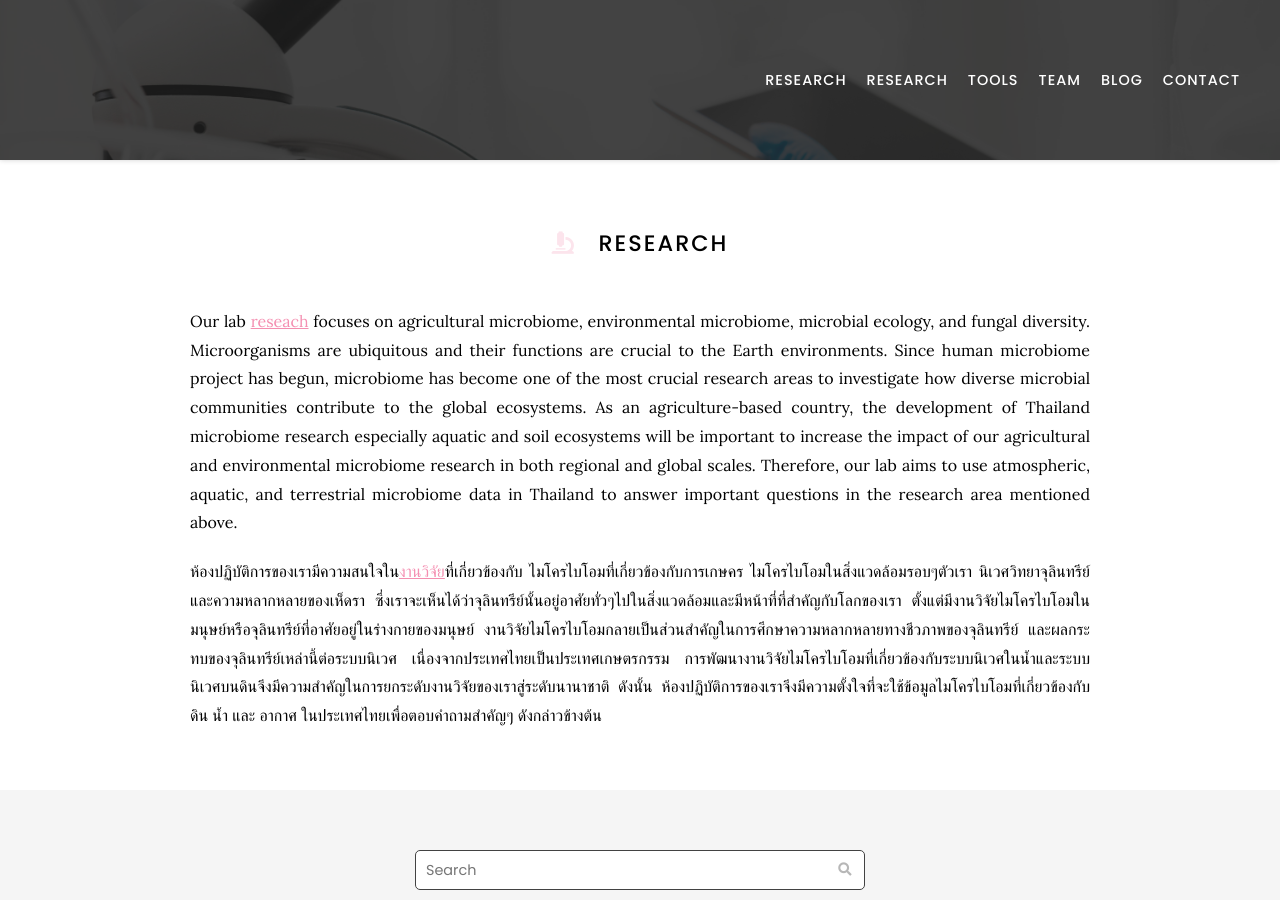
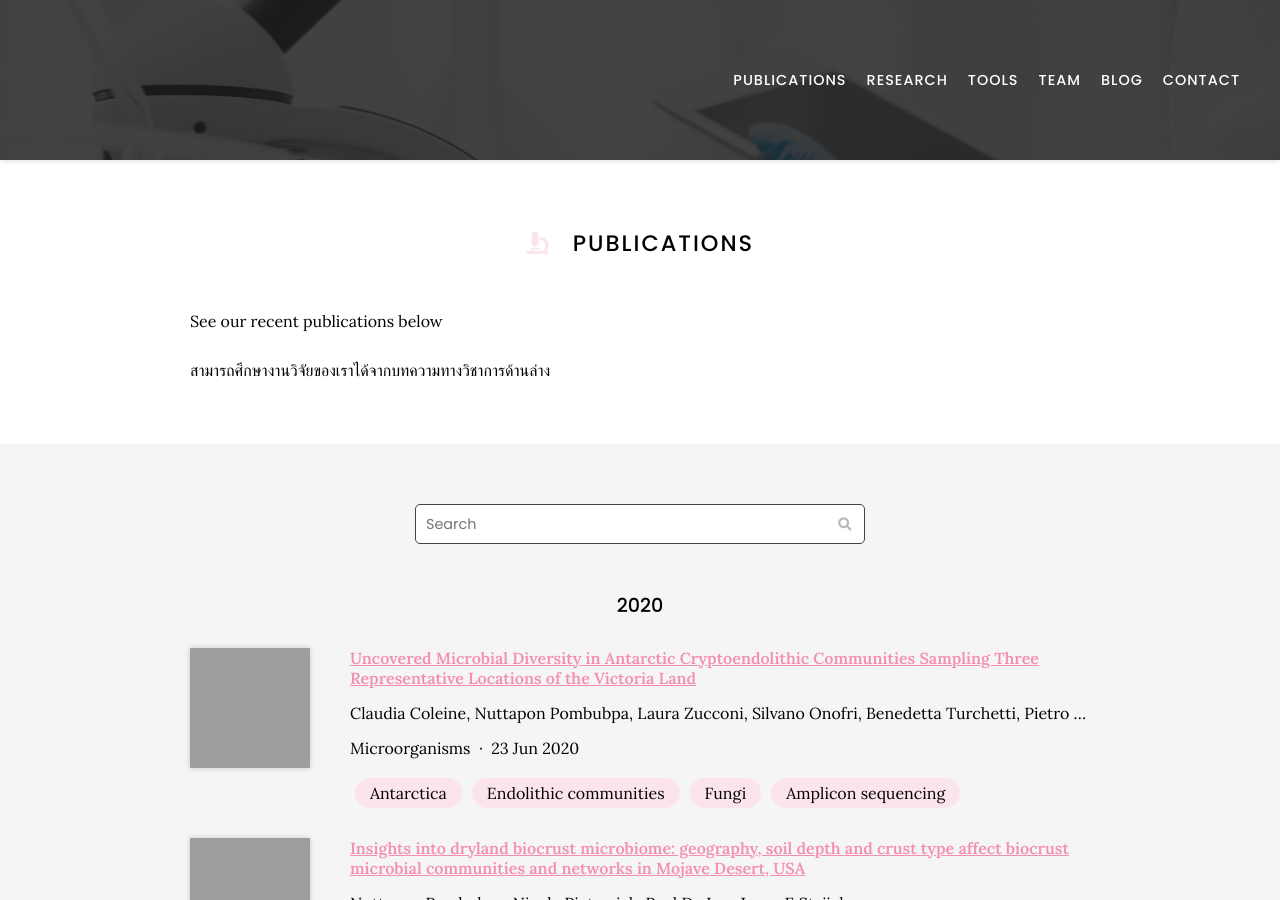
Before and after one commit to natpombubpa-lab/natpombubpa-lab.github.io, a Jekyll site: the page built from research/index.md, in a window 1280 px wide and 900 px high. Built offline with Jekyll 4.4.1, drawn with Linux system fonts in a browser that asks for light colours; nearby versions of some CDN libraries; some of the changed text lies outside the part shown; grey boxes are pictures that could not be loaded.

Commit message:
Update index.md

```diff
--- a/research/index.md
+++ b/research/index.md
@@ -1,16 +1,16 @@
 ---
-title: Research
+title: Publications
 nav:
   order: 1
   tooltip: Published works
 redirect_from: /publications
 ---
 
-# <i class="fas fa-microscope"></i>Research
+# <i class="fas fa-microscope"></i>Publications
 
-Our lab [reseach](/research) focuses on agricultural microbiome, environmental microbiome, microbial ecology, and fungal diversity. Microorganisms are ubiquitous and their functions are crucial to the Earth environments. Since human microbiome project has begun, microbiome has become one of the most crucial research areas to investigate how diverse microbial communities contribute to the global ecosystems. As an agriculture-based country, the development of Thailand microbiome research especially aquatic and soil ecosystems will be important to increase the impact of our agricultural and environmental microbiome research in both regional and global scales. Therefore, our lab aims to use atmospheric, aquatic, and terrestrial microbiome data in Thailand to answer important questions in the research area mentioned above.
+See our recent publications below
 
-ห้องปฏิบัติการของเรามีความสนใจใน[งานวิจัย](/research)ที่เกี่ยวข้องกับ ไมโครไบโอมที่เกี่ยวข้องกับการเกษคร ไมโครไบโอมในสิ่งแวดล้อมรอบๆตัวเรา นิเวศวิทยาจุลินทรีย์ และความหลากหลายของเห็ดรา ซึ่งเราจะเห็นได้ว่าจุลินทรีย์นั้นอยู่อาศัยทั่วๆไปในสิ่งแวดล้อมและมีหน้าที่ที่สำคัญกับโลกของเรา ตั้งแต่มีงานวิจัยไมโครไบโอมในมนุษย์หรือจุลินทรีย์ที่อาศัยอยู่ในร่างกายของมนุษย์ งานวิจัยไมโครไบโอมกลายเป็นส่วนสำคัญในการศึกษาความหลากหลายทางชีวภาพของจุลินทรีย์ และผลกระทบของจุลินทรีย์เหล่านี้ต่อระบบนิเวศ เนื่องจากประเทศไทยเป็นประเทศเกษตรกรรม การพัฒนางานวิจัยไมโครไบโอมที่เกี่ยวข้องกับระบบนิเวศในน้ำและระบบนิเวศบนดินจึงมีความสำคัญในการยกระดับงานวิจัยของเราสู่ระดับนานาชาติ ดังนั้น ห้องปฏิบัติการของเราจึงมีความตั้งใจที่จะใช้ข้อมูลไมโครไบโอมที่เกี่ยวข้องกับ ดิน น้ำ และ อากาศ ในประเทศไทยเพื่อตอบคำถามสำคัญๆ ดังกล่าวข้างต้น
+สามารถศึกษางานวิจัยของเราได้จากบทความทางวิชาการด้านล่าง
 
 {% include section.html %}
 
@@ -38,4 +38,4 @@
 %}
 {:.center}
 
-The citations on this page were generated automatically from just identifiers using the [Manubot cite utility](https://github.com/manubot/manubot#cite) developed right here in the Greene Lab!
+The citations on this page were generated automatically from just identifiers using the [Manubot cite utility](https://github.com/manubot/manubot#cite) developed by the Greene Lab.
```
